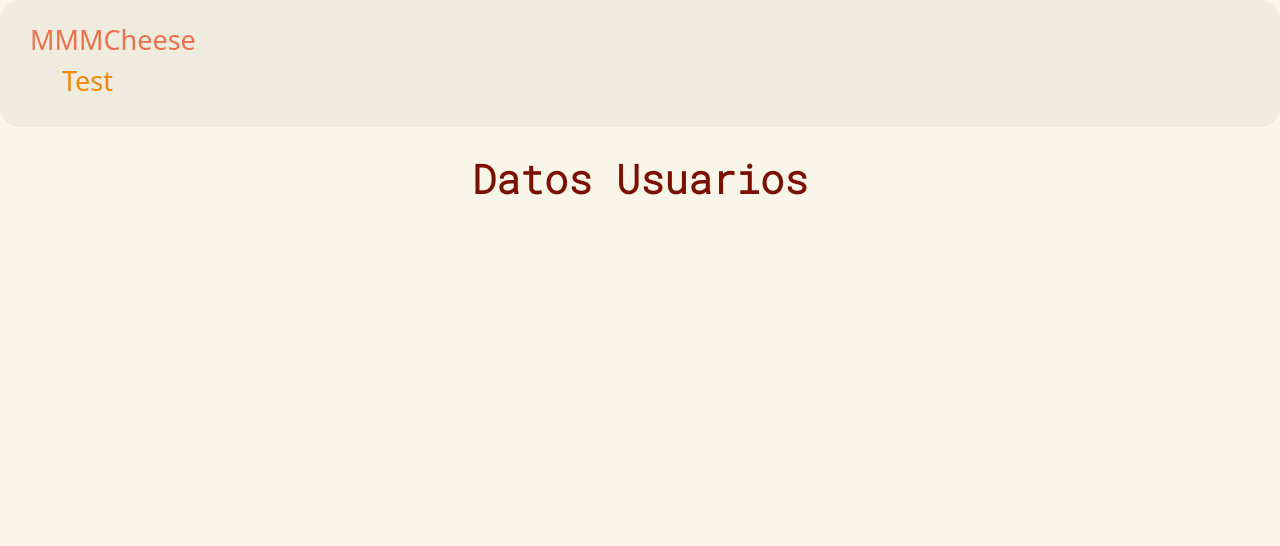
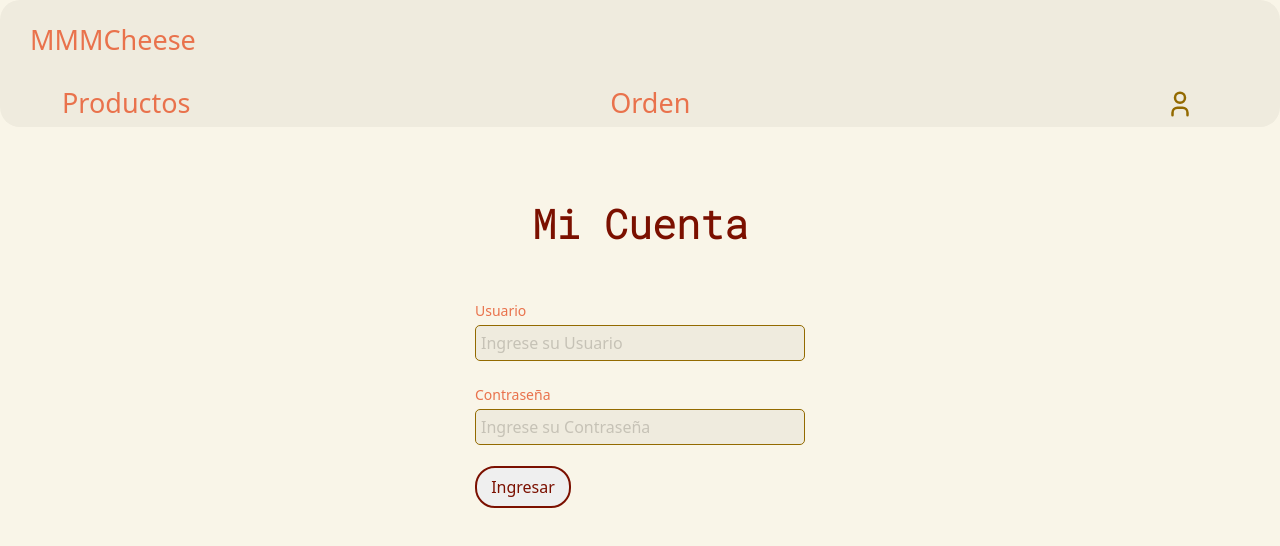
Before and after one commit to Gcatrilef21/React-MmmCheese-PF, a React (Create React App) app: page /login in a window 1280 px wide. Shown: the top 546 px of the page. Built offline with nearby package versions, Linux system fonts and the light colour scheme; a web font is replaced by a local one.

Commit message:
Update Navbar - New Form - New Changes CSS

```diff
--- a/src/App.css
+++ b/src/App.css
@@ -13,9 +13,10 @@ font-family: 'Roboto Mono', monospace; */
   box-sizing: border-box;
 }
 
-body{
+main{
   background-color: #F9F5E8 !important;
   max-width: auto;
+  height: 1900px !important;
 }
 
 
@@ -29,7 +30,12 @@ h1{
   font-weight: 900 !important;
 }
 
-
+.icon-gnr {
+  height: 50px;
+  width: 120px;
+  font-size: large;
+  color: #E9724C;
+}
 
 /* Header */
 
@@ -39,30 +45,22 @@ h1{
   font-size: 27px !important;
   background-color:#efebde !important;
   border-radius: 20px;
-  margin-block:initial ;
   padding: 20px;
 }
 
 .name{
   text-decoration:none !important ;
   text-align: center;
+  text-align: center;
+  font-weight: 500;
   color:#E9724C;
   padding: 10px;
 }
 
-.user{
-    font-size: 140px;
-    color:#936a00 ;
-    font-weight: 500;
-
-}
-
 .navbar-active{
-  color: #936a00;
-  background-color: #FFC857;
+  color: #936a00 !important;
   padding: 10px;
-  border-radius: 10%;;
-  margin: 15px;
+  margin: 5px;
   font-size: 30px;
   text-decoration: none;
   font-weight: 500;
@@ -72,15 +70,15 @@ h1{
   text-decoration: none;
   margin: 10px;
   font-size: 27px;
-  color: #F28705;
+  color: #E9724C;
   transition: 1s;
 }
 
 .navbar-letter:hover{
-  color: #5c5c5c;
-  text-wrap: balance;
+  color: #7b1000;
   padding: 7px;
   font-size: 27px;
+  font-weight: 400;
   transform: scale(1.2);
   transition: 0.2s;
 }
@@ -115,12 +113,101 @@ h1{
 .not-page{
   display: grid;
 }
-
-
-
-
-
 .found-Img{
   justify-content: center;;
   border: #BC292D solid 1px;
 }
+
+
+/* Form */
+
+.form-card{
+  margin-top: 20px;
+  display: flex;
+  justify-content: center;
+  align-items: center;
+}
+
+.form {
+  width: 380px;
+  height: 274px;
+  background: transparent;
+  border-radius: 1px solid #deab3a;
+  padding: 25px;
+}
+
+.form_heading {
+  padding-bottom: 20px;
+}
+
+.field {
+  padding-bottom: 21px;
+}
+
+.input {
+  border-radius: 5px;
+  background-color: #efebde;
+  padding: 5px;
+  width: 100%;
+  color: #5c5c5c;
+  border: 1px solid #936a00;
+}
+
+.input:focus-visible {
+  outline: 1px solid #FFC857;
+}
+
+.input::placeholder {
+  color:#c6c2b6;
+}
+
+label {
+  color: #E9724C;
+  font-size: 14px;
+  display: block;
+  padding-bottom: 4px;
+}
+
+
+
+/* button */
+button {
+  --color: #7b1000;
+  display: inline-block;
+  width: 6em;
+  height: 2.6em;
+  line-height: 2.5em;
+  overflow: hidden;
+  margin: 20px;
+  font-size: 17px;
+  z-index: 1;
+  color: var(--color);
+  border: 2px solid var(--color);
+  border-radius: 20px !important;
+  position: relative;
+}
+
+button::before {
+  position: absolute;
+  content: "";
+  background: var(--color);
+  width: 150px;
+  height: 200px;
+  z-index: -1;
+  border-radius: 50%;
+}
+
+button:hover {
+  color:#FFC857;
+}
+
+button:before {
+  top: 100%;
+  left: 100%;
+  transition: .3s all;
+}
+
+button:hover::before {
+  top: -30px;
+  left: -30px;
+}
--- a/src/Components/NavBar/index-nav.js
+++ b/src/Components/NavBar/index-nav.js
@@ -1,17 +1,24 @@
 import { Link, NavLink } from 'react-router-dom';
 import '../../App.css';
+import { User } from '../../icons/incon';
 
 const Navbar = () =>{
-
-
 
     return (
         <header className='header'>
             <Link to={'/'} className={'name'}>MMMCheese</Link>
-            <nav className="navbar-container">
+            <nav className="navbar">
                 <ul>
-                    <NavLink end to={'/products'} className= {( {isActive} ) => isActive ? 'navbar-active' : 'navbar-letter'}>Test</NavLink>
-
+                    <NavLink end to={'/products'} className= {( {isActive} ) =>
+                        isActive ? 'navbar-active' : 'navbar-letter'}>Productos</NavLink>
+                </ul>
+                <ul>
+                    <NavLink end to={'/'} className= {( {isActive} ) =>
+                        isActive ? 'navbar-active' : 'navbar-letter'}>Orden</NavLink>
+                </ul>
+                <ul>
+                    <NavLink end to={'/my-account'} className= {( {isActive} ) =>
+                        isActive ? 'navbar-active' : 'navbar-letter'}> <User/> </NavLink>
                 </ul>
             </nav>
         </header>
--- a/src/Pages/Login/login.js
+++ b/src/Pages/Login/login.js
@@ -1,11 +1,26 @@
+import '../../App.css'
 
-
-const Login = () =>{
+const Login = () => {
 
     return (
-        <>
-            <h1 className="text-center">Datos Usuarios</h1>
-        </>
+        <section className='form-card'>
+        <form className="form">
+            <div className="card_header">
+                <h1 className="form_heading">Mi Cuenta</h1>
+            </div>
+            <div className="field">
+                <label for="username">Usuario</label>
+                <input className="input" name="username" type="text" placeholder="Ingrese su Usuario" />
+            </div>
+            <div className="field">
+                <label for="password">Contraseña</label>
+                <input className="input" name="user_password" type="password" placeholder="Ingrese su Contraseña" />
+            </div>
+            <div className="field">
+                <button className="button">Ingresar</button>
+            </div>
+        </form>
+        </section>
     )
 }
 
--- a/src/Pages/Productos/products.js
+++ b/src/Pages/Productos/products.js
@@ -25,7 +25,7 @@ const Products = () => {
             <h1>Nuestro Quesos</h1>
             <section className="item">
                 {cheeses.map(({ id, image, name, price, stock }) => (
-                    <div key={id} className="card ">
+                    <div key={id} className="card">
                         <div >
                             <img className="imglogo" src={`/images/${image}`} alt="ImgCheese" />
                             <div className="card__content">
```
Also changed, not shown: src/icons/user.svg.
